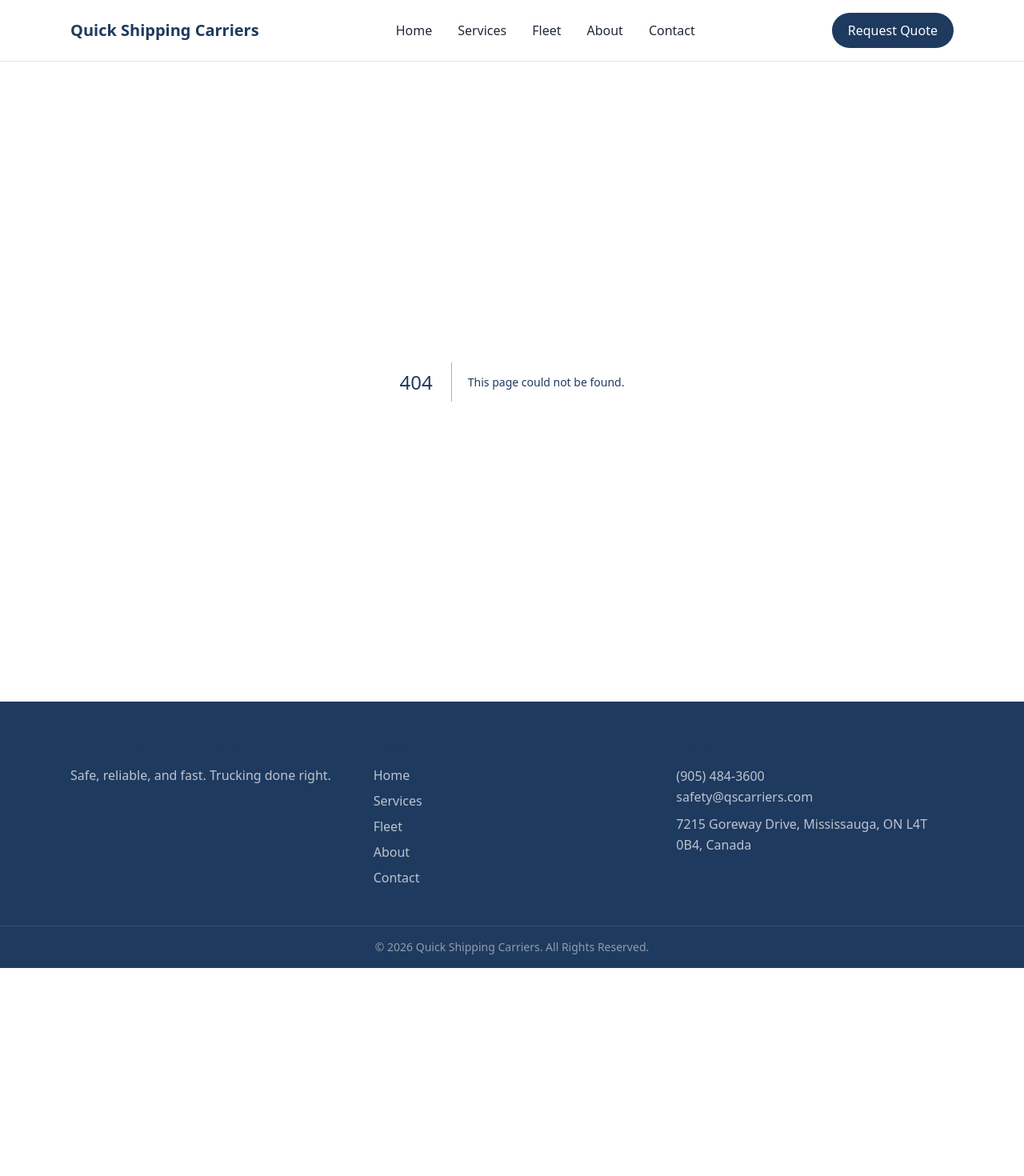
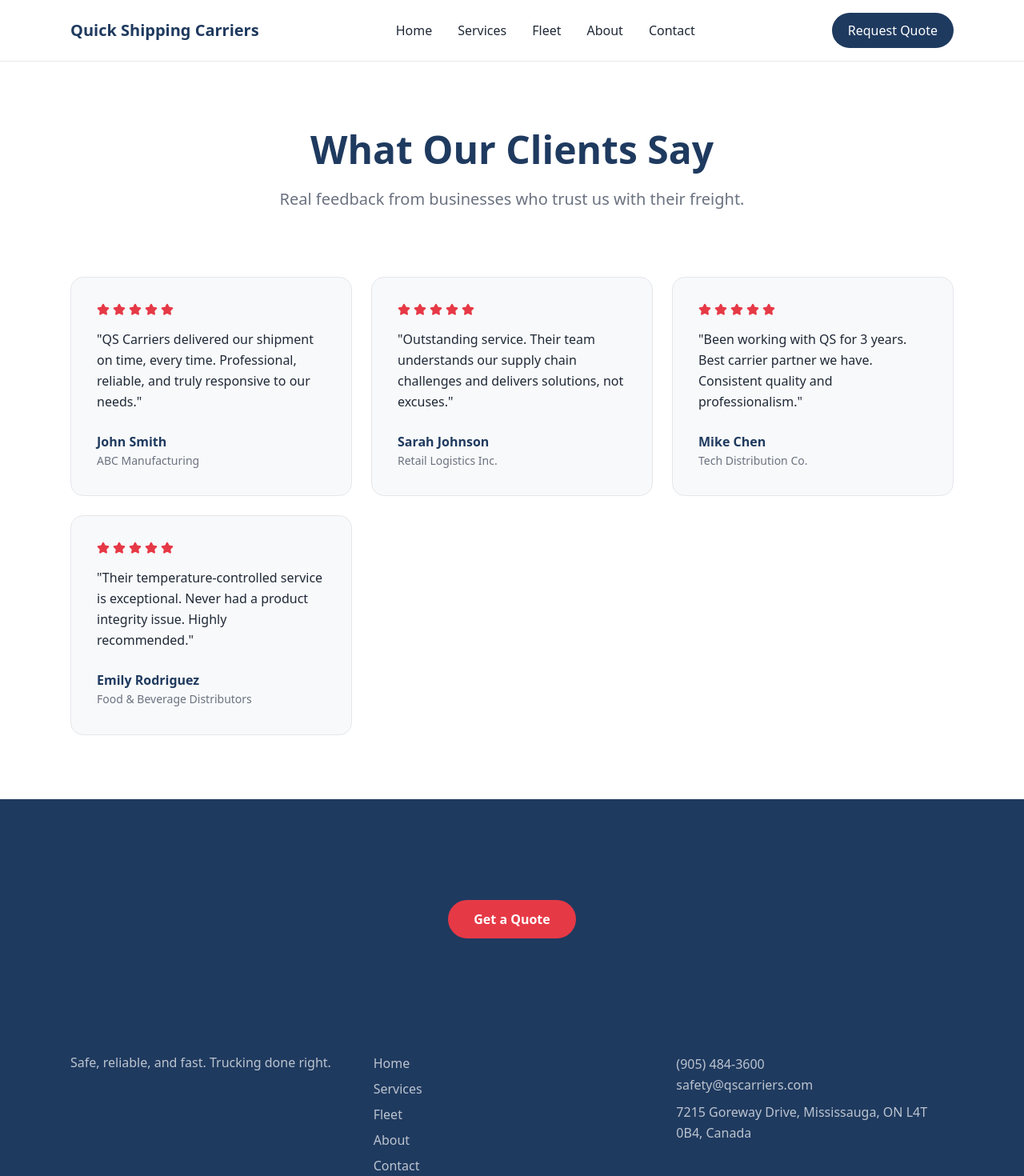
Before and after one commit to zeeshanrw/quick-shipping-carriers-website, a Next.js app: page /testimonials in a window 1280 px wide. Before the commit this address had no page. Shown: the top 1470 px of the page at 80% size. Before the commit the page ends 1210 px from the top, so only its background shows below. Built offline with nearby package versions, Linux system fonts and the light colour scheme.

Commit message:
feat: add ClientLogos trust bar with scrolling marquee

```diff
--- a/app/globals.css
+++ b/app/globals.css
@@ -17,7 +17,20 @@
   html {
     scroll-behavior: smooth;
   }
+@layer utilities {
+  @keyframes scroll {
+    from {
+      transform: translateX(0);
+    }
+    to {
+      transform: translateX(-50%);
+    }
+  }
 
+  .animate-scroll {
+    animation: scroll 30s linear infinite;
+  }
+}
   body {
     @apply text-gray-dark antialiased;
   }
--- a/app/page.tsx
+++ b/app/page.tsx
@@ -1,6 +1,7 @@
 import Hero from "@/components/Hero";
 import TrustPillars from "@/components/TrustPillars";
 import ServicesOverview from "@/components/ServicesOverview";
+import ClientLogos from "@/components/ClientLogos";
 import Stats from "@/components/Stats";
 import CTASection from "@/components/CTASection";
 
@@ -10,6 +11,7 @@ export default function Home() {
       <Hero />
       <TrustPillars />
       <ServicesOverview />
+      <ClientLogos />
       <Stats />
       <CTASection />
     </div>
--- /dev/null
+++ b/app/testimonials/page.tsx
@@ -0,0 +1,61 @@
+import { TESTIMONIALS } from "@/lib/constants";
+import { Star } from "lucide-react";
+
+export const metadata = {
+  title: "Testimonials | Quick Shipping Carriers",
+  description:
+    "See what our clients say about working with Quick Shipping Carriers.",
+};
+
+export default function TestimonialsPage() {
+  return (
+    <div className="bg-white">
+      <section className="max-w-4xl mx-auto px-6 py-20 text-center">
+        <h1 className="text-4xl md:text-5xl font-bold text-navy mb-4">
+          What Our Clients Say
+        </h1>
+        <p className="text-xl text-gray-medium">
+          Real feedback from businesses who trust us with their freight.
+        </p>
+      </section>
+
+      <section className="max-w-6xl mx-auto px-6 pb-20">
+        <div className="grid grid-cols-1 md:grid-cols-2 lg:grid-cols-3 gap-6">
+          {TESTIMONIALS.map((testimonial) => (
+            <div
+              key={testimonial.id}
+              className="bg-gray-light rounded-2xl p-8 border border-gray-200 hover:shadow-md transition-shadow"
+            >
+              <div className="flex gap-1 mb-4">
+                {Array.from({ length: testimonial.rating }).map((_, i) => (
+                  <Star key={i} className="w-4 h-4 fill-accent text-accent" />
+                ))}
+              </div>
+              <p className="text-gray-dark leading-relaxed mb-6">
+                "{testimonial.quote}"
+              </p>
+              <div>
+                <p className="font-semibold text-navy">{testimonial.author}</p>
+                <p className="text-gray-medium text-sm">{testimonial.company}</p>
+              </div>
+            </div>
+          ))}
+        </div>
+      </section>
+
+      <section className="bg-navy text-white py-16 text-center">
+        <div className="max-w-6xl mx-auto px-6">
+          <h2 className="text-3xl font-bold mb-6">
+            Join our satisfied clients
+          </h2>
+
+           <a href="/quote"
+            className="inline-block bg-accent text-white px-8 py-3 rounded-full font-semibold hover:bg-accent-dark transition-colors"
+          >
+            Get a Quote
+          </a>
+        </div>
+      </section>
+    </div>
+  );
+}
--- /dev/null
+++ b/components/ClientLogos.tsx
@@ -0,0 +1,30 @@
+"use client";
+
+const PLACEHOLDER_COUNT = 8;
+
+export default function ClientLogos() {
+  const logos = Array.from({ length: PLACEHOLDER_COUNT });
+
+  return (
+    <section className="py-16 bg-gray-light overflow-hidden">
+      <div className="max-w-6xl mx-auto px-6 mb-8 text-center">
+        <p className="text-sm font-semibold text-gray-medium uppercase tracking-wide">
+          Trusted by companies across North America
+        </p>
+      </div>
+
+      <div className="relative flex overflow-hidden">
+        <div className="flex animate-scroll gap-12 pr-12">
+          {[...logos, ...logos].map((_, i) => (
+            <div
+              key={i}
+              className="flex-shrink-0 w-40 h-20 bg-white border border-gray-200 rounded-lg flex items-center justify-center"
+            >
+              <span className="text-gray-medium text-xs">Client Logo</span>
+            </div>
+          ))}
+        </div>
+      </div>
+    </section>
+  );
+}
```
